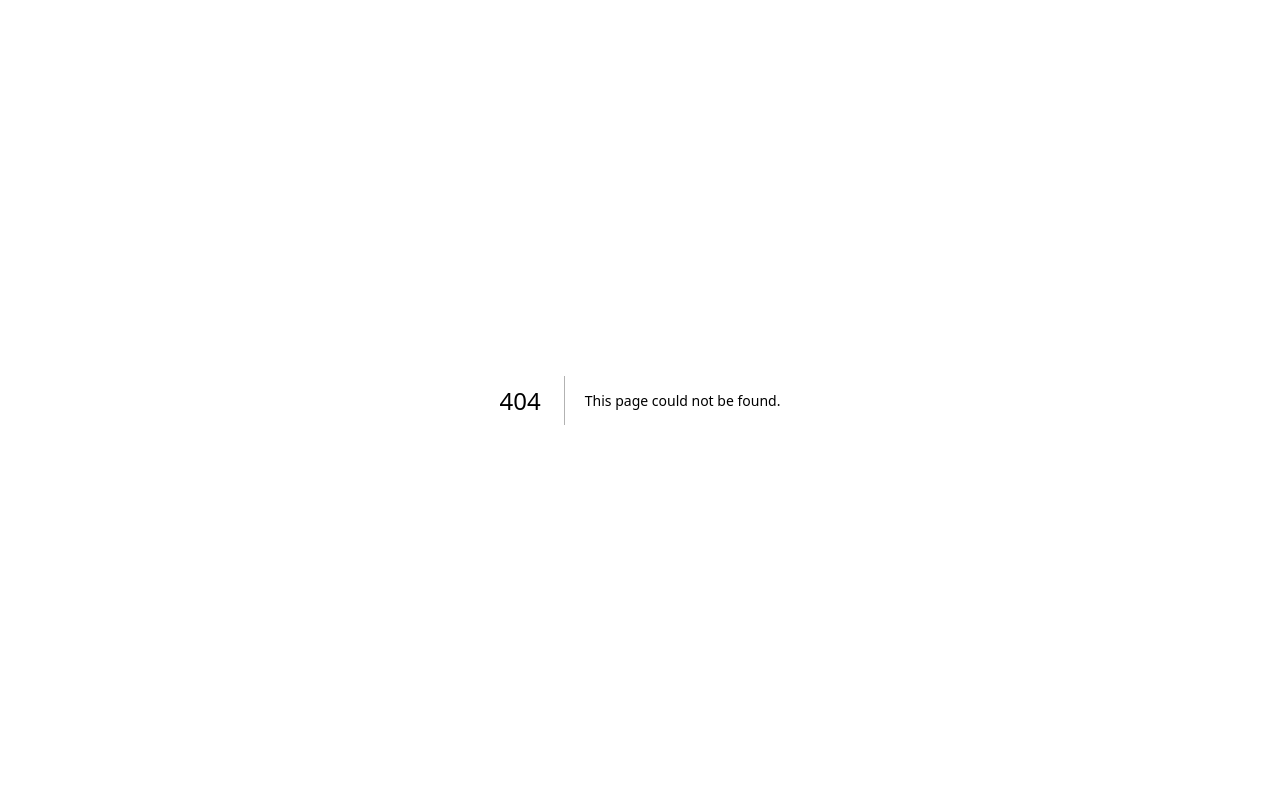
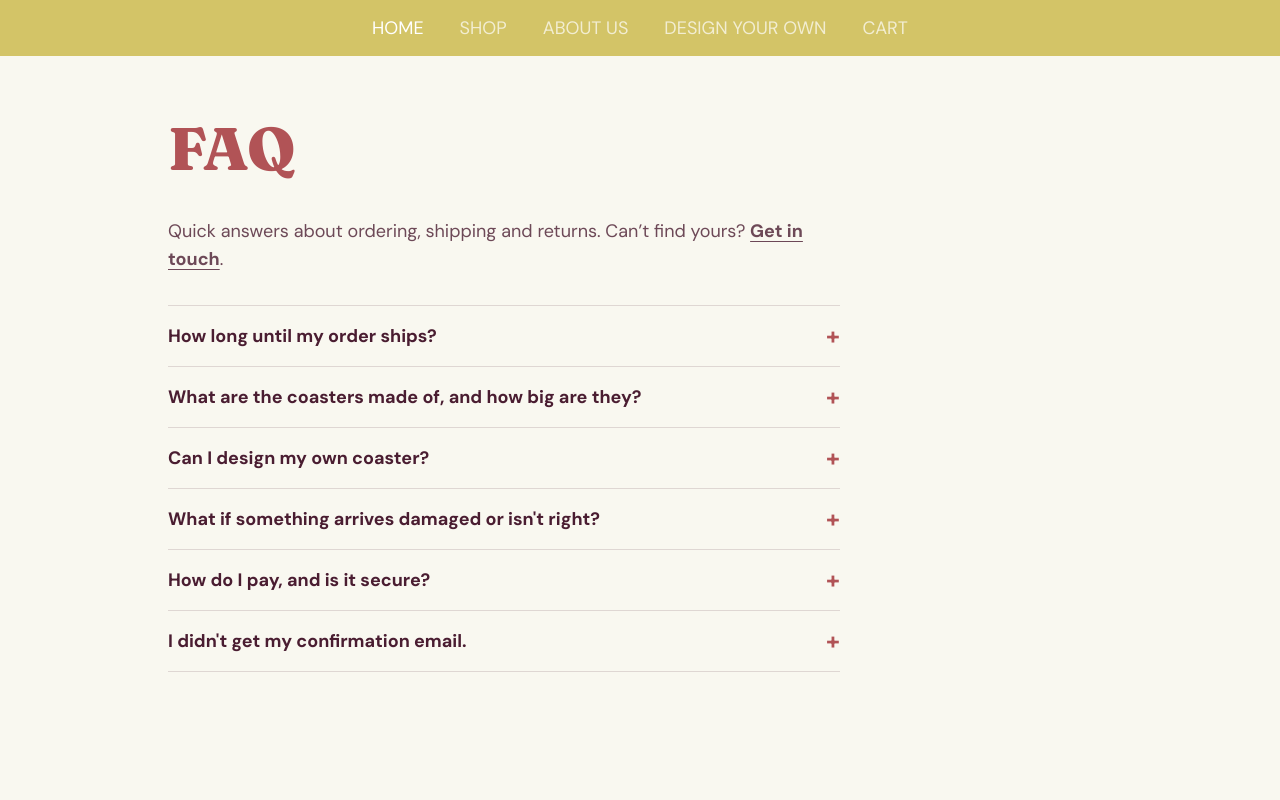
Before and after one commit to leiferickson10/tiled-house, a Next.js app: page /faq in a window 1280 px wide. Before the commit this address had no page. Shown: the top 800 px of the page. Built offline with nearby package versions, Linux system fonts and the light colour scheme.

Commit message:
Add FAQ page with links from footer, product pages, cart and checkout
Co-Authored-By: Claude Sonnet 5.5 <noreply@anthropic.com>

```diff
--- a/app/components/CartView.tsx
+++ b/app/components/CartView.tsx
@@ -119,6 +119,17 @@ export default function CartView() {
         <p className="mt-2 text-sm text-[#4a1d31]/70">
           Shipping and sales tax are calculated at checkout once we know where it&rsquo;s going.
         </p>
+        <p className="mt-2 text-sm text-[#4a1d31]/70">
+          Questions? See our{" "}
+          <Link href="/faq" className="underline underline-offset-2 hover:text-[#b15356]">
+            FAQ
+          </Link>{" "}
+          or{" "}
+          <Link href="/shipping-returns" className="underline underline-offset-2 hover:text-[#b15356]">
+            shipping &amp; returns
+          </Link>
+          .
+        </p>
         <Link
           href="/checkout"
           className="mt-5 block rounded-full bg-[#b15356] px-6 py-4 text-center text-base font-bold text-[#f9f8f0] transition hover:bg-[#9a4347]"
--- a/app/components/CheckoutView.tsx
+++ b/app/components/CheckoutView.tsx
@@ -169,6 +169,10 @@ export default function CheckoutView() {
             Handmade and shipped within {PROCESSING_DAYS} business days. See our{" "}
             <Link href="/shipping-returns" className="underline underline-offset-2">
               shipping &amp; returns policy
+            </Link>{" "}
+            or{" "}
+            <Link href="/faq" className="underline underline-offset-2">
+              FAQ
             </Link>
             .
           </p>
--- a/app/components/SiteFooter.tsx
+++ b/app/components/SiteFooter.tsx
@@ -130,6 +130,7 @@ export default function SiteFooter() {
           <Link href="/">Home</Link>
           <Link href="/shop">Shop</Link>
           <Link href="/custom">Custom Design</Link>
+          <Link href="/faq">FAQ</Link>
           <Link href="/contact">Contact</Link>
           <Link href="/shipping-returns">Shipping &amp; Returns</Link>
           <Link href="/privacy">Privacy</Link>
--- a/app/contact/page.tsx
+++ b/app/contact/page.tsx
@@ -1,4 +1,5 @@
 import type { Metadata } from "next";
+import Link from "next/link";
 import PageShell from "../components/PageShell";
 import { CONTACT_EMAIL } from "../lib/site";
 
@@ -50,7 +51,11 @@ export default function ContactPage() {
         </div>
         <p className="text-base text-[#4a1d31]/70">
           Please include your order reference (from your confirmation email) if you&rsquo;re asking
-          about an order.
+          about an order. You may also find your answer in our{" "}
+          <Link href="/faq" className={linkClass}>
+            FAQ
+          </Link>
+          .
         </p>
       </div>
     </PageShell>
--- /dev/null
+++ b/app/faq/page.tsx
@@ -0,0 +1,104 @@
+import type { Metadata } from "next";
+import JsonLd from "../components/JsonLd";
+import PageShell from "../components/PageShell";
+import Link from "next/link";
+import { CONTACT_EMAIL, PROCESSING_DAYS, RETURN_WINDOW_DAYS } from "../lib/site";
+
+export const metadata: Metadata = {
+  title: "FAQ — Tiled House",
+  description:
+    "Answers about Tiled House coasters: shipping, returns, discounts, custom designs and more.",
+  alternates: { canonical: "/faq" },
+};
+
+type Faq = { q: string; a: string; link?: { href: string; label: string } };
+
+// Every answer is built from the same constants the shop and checkout use, so
+// the FAQ can't drift out of date when a price, limit or discount changes.
+const FAQS: Faq[] = [
+  {
+    q: "How long until my order ships?",
+    a: `Every coaster is made by hand. Orders ship within ${PROCESSING_DAYS} business days of payment. Delivery time after that depends on the carrier and your location.`,
+  },
+
+  {
+    q: "What are the coasters made of, and how big are they?",
+    a: `Each coaster is a 4 by 4 grid of glass mosaic tiles, about 4 inches square, mounted on a wood backing with felt feet. Colors on a screen can look slightly different from the real glass.`,
+  },
+  {
+    q: "Can I design my own coaster?",
+    a: `Yes. In Design Your Own you choose a tile color for each of the 16 spots, then add your coaster to the cart.`,
+    link: { href: "/custom", label: "Design your own" },
+  },
+
+
+  {
+    q: "What if something arrives damaged or isn't right?",
+    a: `Take photos when your coasters arrive and email them, with your order reference, to ${CONTACT_EMAIL} within ${RETURN_WINDOW_DAYS} days of delivery. We'll reply with next steps. If you'd like a refund, send the coasters back to us and we'll refund your original payment method once we receive them.`,
+    link: { href: "/shipping-returns", label: "Shipping & returns" },
+  },
+  {
+    q: "How do I pay, and is it secure?",
+    a: `Checkout is handled by Stripe, which accepts major credit and debit cards. Your card details go directly to Stripe, so we never see or store your card number.`,
+  },
+  {
+    q: "I didn't get my confirmation email.",
+    a: `You should receive an order confirmation right after you pay. Check your spam or junk folder first. If it isn't there, email us at ${CONTACT_EMAIL} with the name you ordered under and we'll sort it out.`,
+  },
+
+];
+
+const faqJsonLd = {
+  "@context": "https://schema.org",
+  "@type": "FAQPage",
+  mainEntity: FAQS.map((f) => ({
+    "@type": "Question",
+    name: f.q,
+    acceptedAnswer: { "@type": "Answer", text: f.a },
+  })),
+};
+
+export default function FaqPage() {
+  return (
+    <PageShell current="/" title="FAQ">
+      <JsonLd data={faqJsonLd} />
+      <div className="max-w-2xl">
+        <p className="mb-8 text-lg text-[#4a1d31]/80">
+          Quick answers about ordering, shipping and returns. Can&rsquo;t find yours?{" "}
+          <Link href="/contact" className="font-bold underline underline-offset-4 hover:text-[#b15356]">
+            Get in touch
+          </Link>
+          .
+        </p>
+        <div className="divide-y divide-[#4a1d31]/15 border-y border-[#4a1d31]/15">
+          {FAQS.map((f) => (
+            <details key={f.q} className="group">
+              <summary className="flex min-h-14 cursor-pointer list-none items-center justify-between gap-4 py-4 text-lg font-bold [&::-webkit-details-marker]:hidden">
+                {f.q}
+                <span
+                  aria-hidden="true"
+                  className="shrink-0 text-2xl leading-none text-[#b15356] transition-transform group-open:rotate-45"
+                >
+                  +
+                </span>
+              </summary>
+              <div className="pb-5 text-lg leading-relaxed text-[#4a1d31]/90">
+                <p>{f.a}</p>
+                {f.link && (
+                  <p className="mt-3">
+                    <Link
+                      href={f.link.href}
+                      className="font-bold underline underline-offset-4 hover:text-[#b15356]"
+                    >
+                      {f.link.label}
+                    </Link>
+                  </p>
+                )}
+              </div>
+            </details>
+          ))}
+        </div>
+      </div>
+    </PageShell>
+  );
+}
--- a/app/shop/[slug]/page.tsx
+++ b/app/shop/[slug]/page.tsx
@@ -109,6 +109,13 @@ export default async function ProductPage({
             Buy 3 get 1 free, or 15% off orders of 1&ndash;2 coasters. Applied automatically
             at checkout.
           </p>
+          <p className="mt-2 text-sm text-[#4a1d31]/70">
+            Questions about shipping or returns? See our{" "}
+            <Link href="/faq" className="font-bold underline underline-offset-4 hover:text-[#b15356]">
+              FAQ
+            </Link>
+            .
+          </p>
         </div>
       </div>
 
--- a/app/sitemap.ts
+++ b/app/sitemap.ts
@@ -12,6 +12,7 @@ export default function sitemap(): MetadataRoute.Sitemap {
     ...READY_MADE.map((c) => ({ url: absoluteUrl(`/shop/${c.slug}`) })),
     { url: absoluteUrl("/custom") },
     { url: absoluteUrl("/mosaics") },
+    { url: absoluteUrl("/faq") },
     { url: absoluteUrl("/contact") },
     { url: absoluteUrl("/shipping-returns") },
     { url: absoluteUrl("/privacy") },
```
